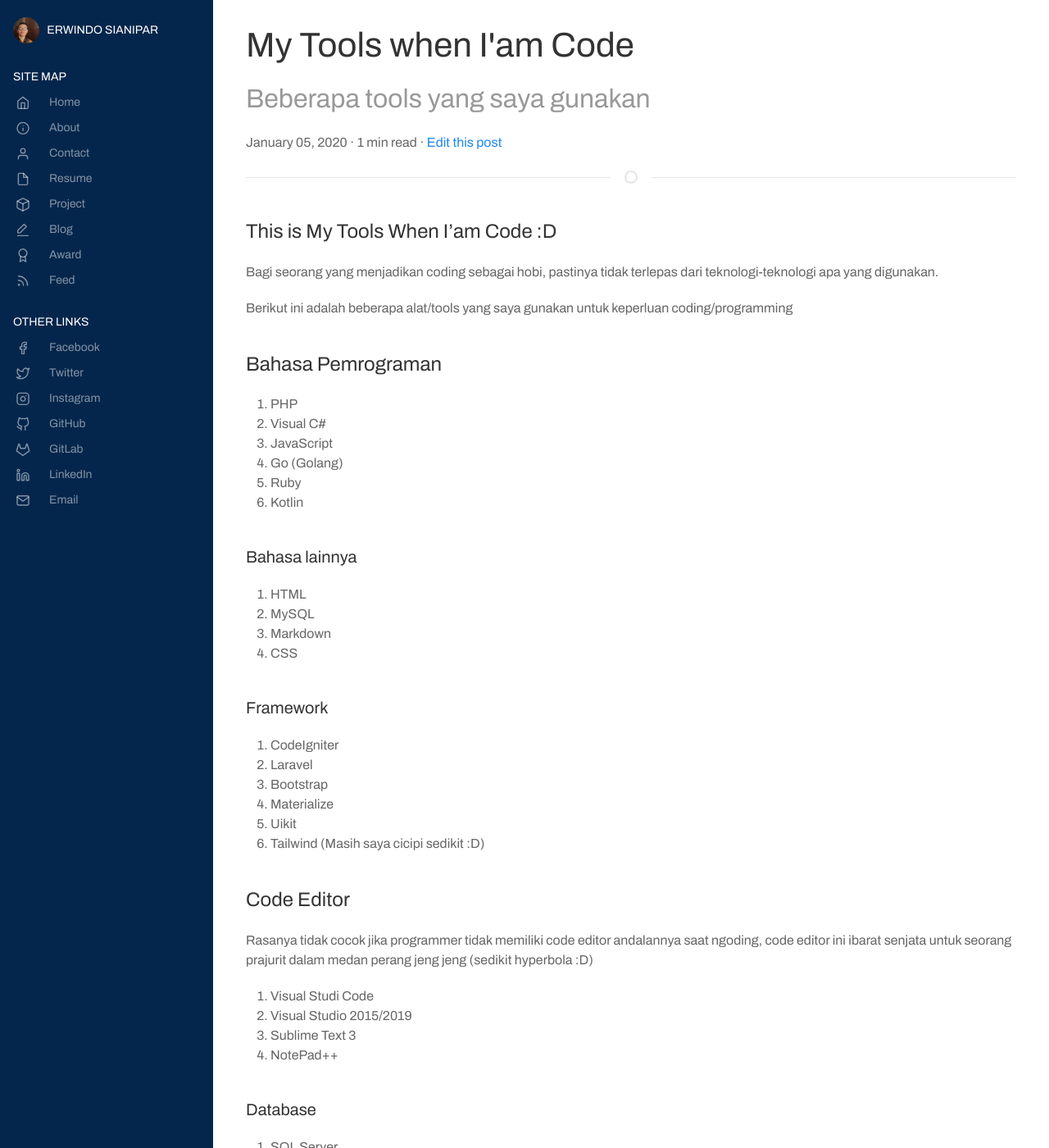
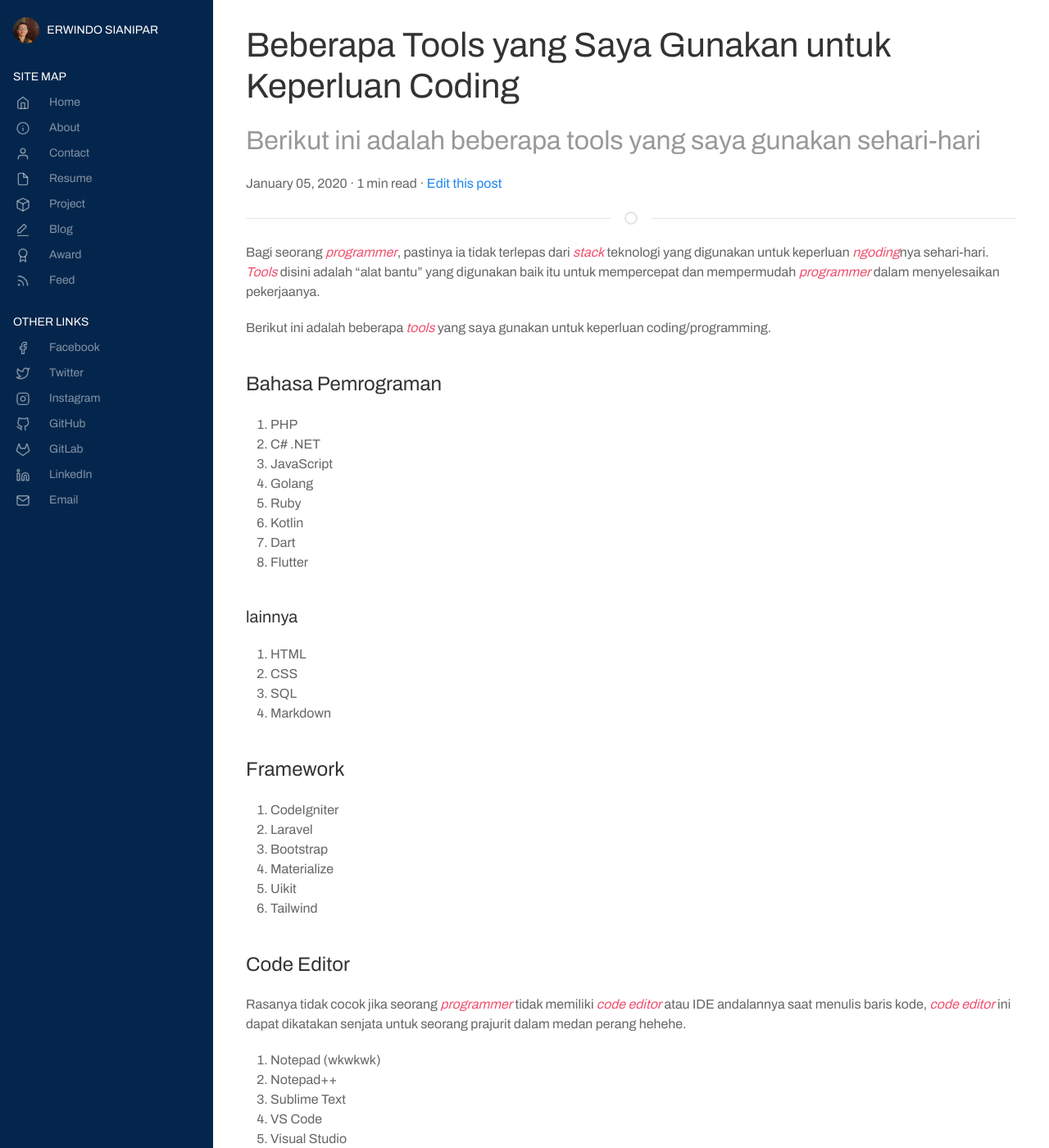
Before and after one commit to erwindosianipar/erwindosianipar.jekyll, a Jekyll site: the page built from _posts/2020-01-05-my-tools-when-i-am-code.md, in a window 1280 px wide and 1400 px high. Shown: the whole window at 82% size. Built offline with Jekyll 4.4.1, drawn with Linux system fonts in a browser that asks for light colours; some of the changed text lies outside the part shown.

Commit message:
Update blog post 2020/01/05

```diff
--- a/_posts/2020-01-05-my-tools-when-i-am-code.md
+++ b/_posts/2020-01-05-my-tools-when-i-am-code.md
@@ -1,53 +1,59 @@
 ---
 layout: post
-permalink: /blog/my-tools-when-i-am-code
-title: My Tools when I'am Code
-description: Beberapa tools yang saya gunakan
+permalink: /blog/beberapa-tools-yang-saya-gunakan-untuk-keperluan-coding
+title: Beberapa Tools yang Saya Gunakan untuk Keperluan Coding
+description: Berikut ini adalah beberapa tools yang saya gunakan sehari-hari
 ---
 
-### This is My Tools When I'am Code :D
+Bagi seorang *programmer*, pastinya ia tidak terlepas dari *stack* teknologi yang digunakan untuk keperluan *ngoding*nya sehari-hari. *Tools* disini adalah "alat bantu" yang digunakan baik itu untuk mempercepat dan mempermudah *programmer* dalam menyelesaikan pekerjaanya.
 
-Bagi seorang yang menjadikan coding sebagai hobi, pastinya tidak terlepas dari teknologi-teknologi apa yang digunakan.
-
-Berikut ini adalah beberapa alat/tools yang saya gunakan untuk keperluan coding/programming
+Berikut ini adalah beberapa *tools* yang saya gunakan untuk keperluan coding/programming.
 
 ### Bahasa Pemrograman
+
 1. PHP
-2. Visual C#
+2. C# .NET
 3. JavaScript
-4. Go (Golang)
+4. Golang
 5. Ruby
 6. Kotlin
+7. Dart
+8. Flutter
 
-#### Bahasa lainnya
+#### lainnya
+
 1. HTML
-2. MySQL
-3. Markdown
-4. CSS
+2. CSS
+3. SQL
+4. Markdown
 
-#### Framework
+### Framework
+
 1. CodeIgniter
 2. Laravel
 3. Bootstrap
 4. Materialize
 5. Uikit
-6. Tailwind (Masih saya cicipi sedikit :D)
+6. Tailwind
 
 ### Code Editor
 
-Rasanya tidak cocok jika programmer tidak memiliki code editor andalannya saat ngoding, code editor ini ibarat senjata untuk seorang prajurit dalam medan perang jeng jeng (sedikit hyperbola :D)
+Rasanya tidak cocok jika seorang *programmer* tidak memiliki *code editor* atau IDE andalannya saat menulis baris kode, *code editor* ini dapat dikatakan senjata untuk seorang prajurit dalam medan perang hehehe.
 
-1. Visual Studi Code
-2. Visual Studio 2015/2019
-3. Sublime Text 3
-4. NotePad++
+1. Notepad (wkwkwk)
+2. Notepad++
+3. Sublime Text
+4. VS Code
+5. Visual Studio
+6. Intellij IDEA
+7. Android Studio
 
-#### Database
-1. SQL Server
-2. MySQL WorkBench
+### Database Management System
 
-### Just it for today
+1. phpMyAdmin
+2. SQL Server
+3. MySQL Workbench
 
-Kedepan pasti akan saya update lagi, karna kita programmer, jadi jangan pernah berhenti belajar :D
+### Akhir kata
 
-Hahhh saya lelah menulis, sekian :)
+Kedepannya pasti akan saya update lagi, teknologi pasti akan selalu berkembang dan akan muncul banyak *tools* yang diciptakan untuk memudahkan pekerjaan kita. Haaaaaahhh saya lelah menulis.
```
